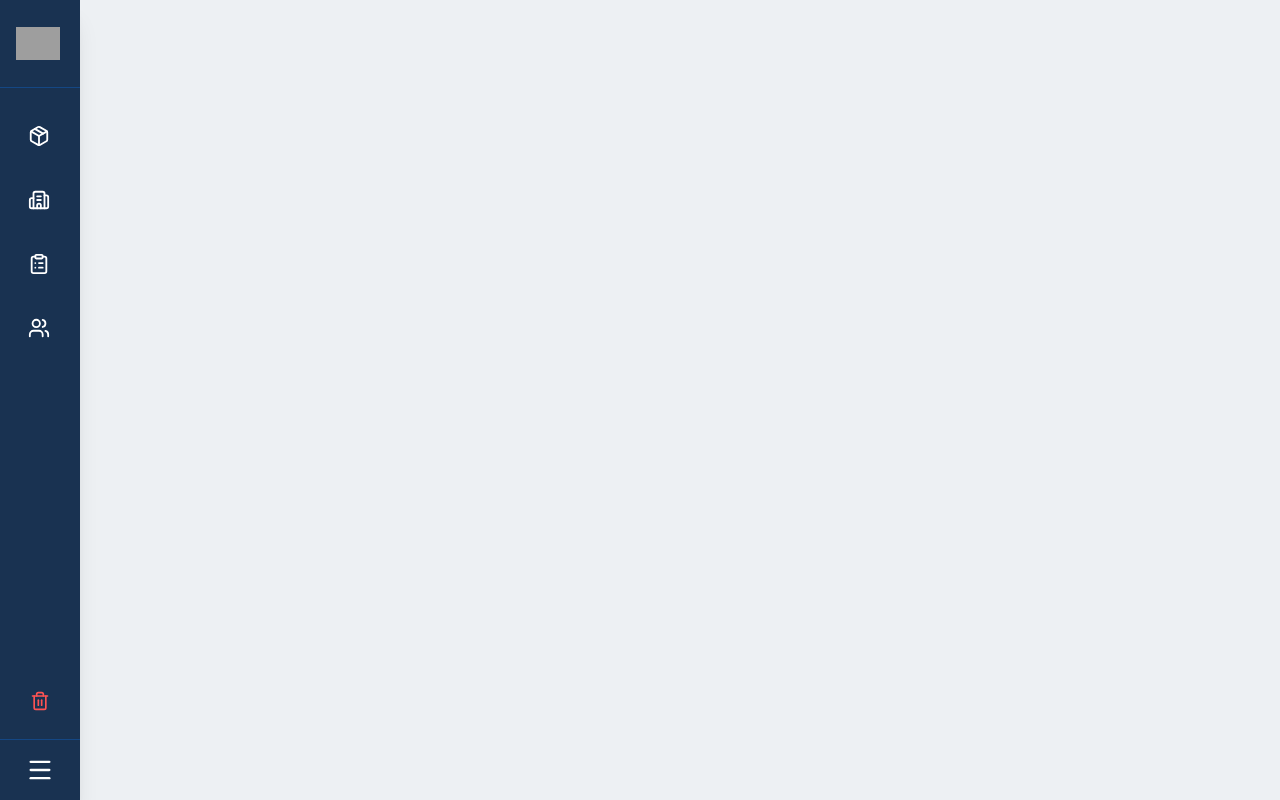
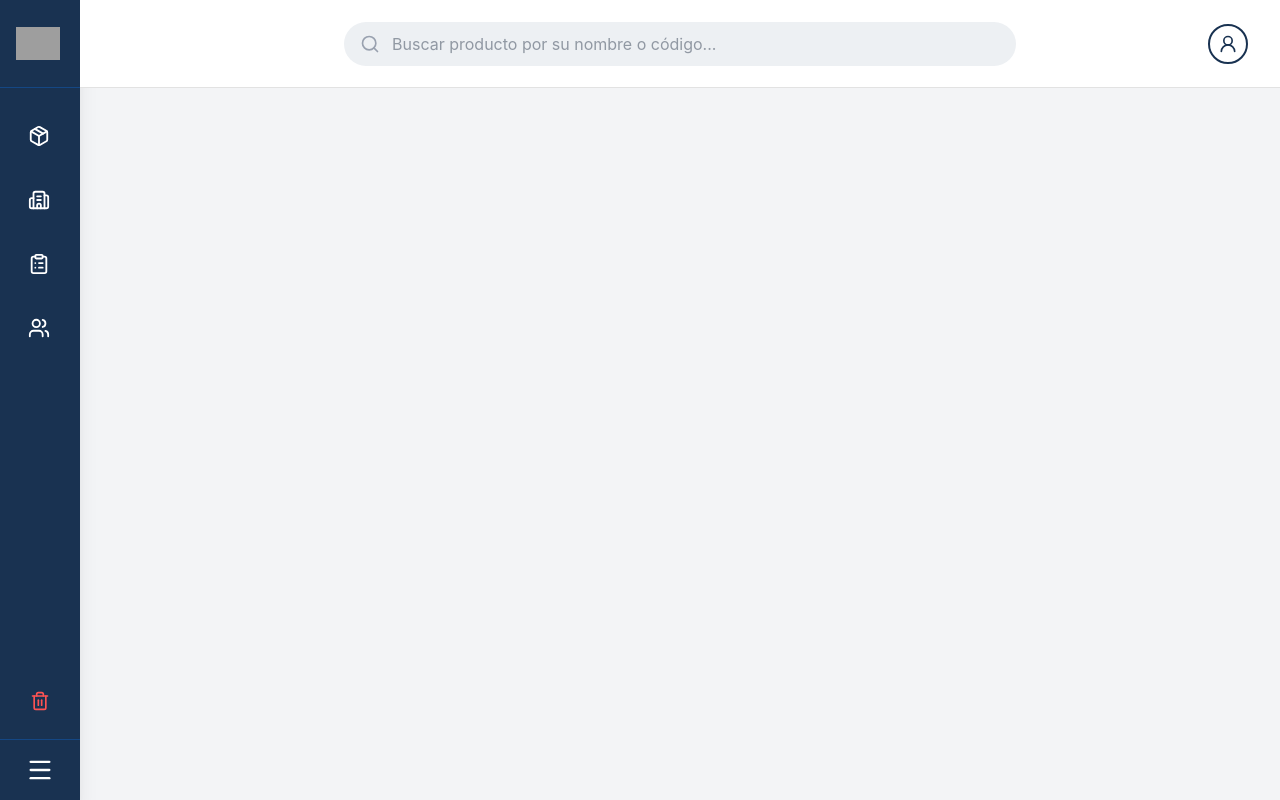
Before and after one commit to joaquin-x-o/sistema-patrimonio-municipal-front, a React (Vite) app: page / in a window 1280 px wide. Built offline with nearby package versions, Linux system fonts and the light colour scheme; grey boxes are pictures that could not be loaded.

Commit message:
feat: add topbar component

```diff
--- a/src/App.tsx
+++ b/src/App.tsx
@@ -1,14 +1,24 @@
 import { BrowserRouter } from "react-router-dom";
 import AppSidebar from "./app/AppSidebar";
+import Topbar from "./components/layout/topbar/Topbar";
+
 
 function App() {
   return (
-    <BrowserRouter>
-      <div className="flex h-screen bg-background">
+    <div className="flex h-screen bg-[#F3F4F6] overflow-hidden text-foreground font-sans">
+
+      <BrowserRouter>
+        {/* SIDEBAR */}
         <AppSidebar />
-      </div>
-    </BrowserRouter>
+
+
+        {/*TOPBAR*/}
+        <div className="flex flex-col flex-1 overflow-hidden">
+          <Topbar />
+        </div>
+      </BrowserRouter>
+
+    </div>
   );
 }
-
 export default App;
--- /dev/null
+++ b/src/components/layout/topbar/Topbar.tsx
@@ -0,0 +1,28 @@
+import { UserRound } from "lucide-react";
+import Searchbar from "../../ui/Searchbar";
+
+export default function Topbar() {
+    return (
+        <header className="h-[88px] bg-white border-b border-muted flex items-center px-8 gap-10 shrink-0">
+
+            {/* margen izquierdo */}
+            <div className="w-10" shrink-0></div>
+
+            {/* barra de busqueda */}
+            <div className="flex-1 flex justify-center">
+                <Searchbar placeholder="Buscar producto por su nombre o código..." className="flex-1 max-w-2xl min-w-[150px]" />
+            </div>
+
+            {/* icono de usuario */}
+            <div className="w-10 flex justify-end shrink-0">
+                <button className="group w-10 h-10 rounded-full border-2 border-primary bg-transparent flex items-center justify-center hover:bg-primary cursor-pointer transition-all duration-100">
+                    <UserRound
+                        size={20}
+                        className="text-primary group-hover:text-white transition-colors duration-100"
+                    />
+                </button>
+            </div>
+
+        </header>
+    );
+}
```
